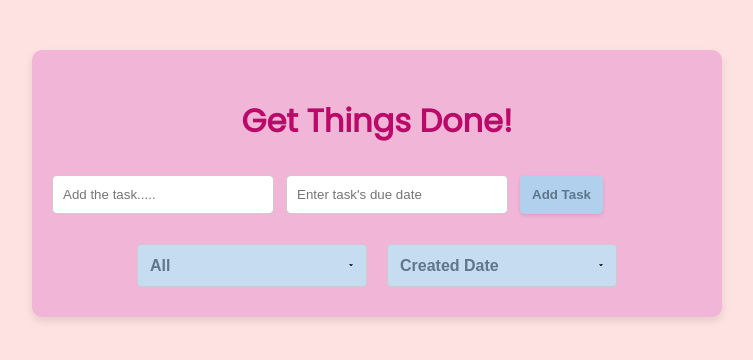
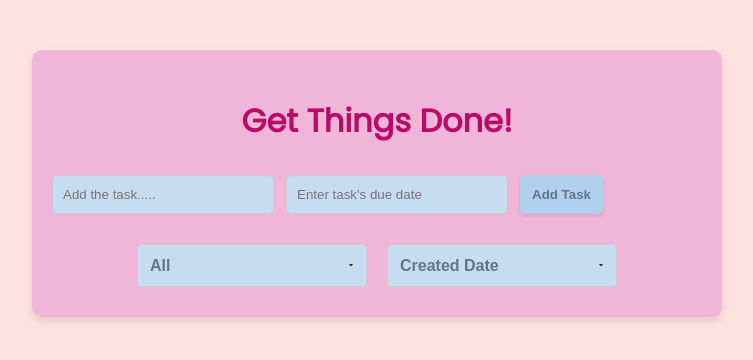
Before and after one commit to ipsita68/to-do-list, a React (Create React App) app: page / in a window 1280 px wide. Shown: the top 360 px of the page, without its empty margins (263-1016 px from the left). Built offline with nearby package versions, Linux system fonts and the light colour scheme.

Commit message:
Update App.css

```diff
--- a/src/App.css
+++ b/src/App.css
@@ -40,6 +40,7 @@ h2 {
   padding: 10px;
   border: 1px solid #ccc;
   border-radius: 5px;
+  background-color: #c5dcf1;
 }
 
 .task-input-date {
```
